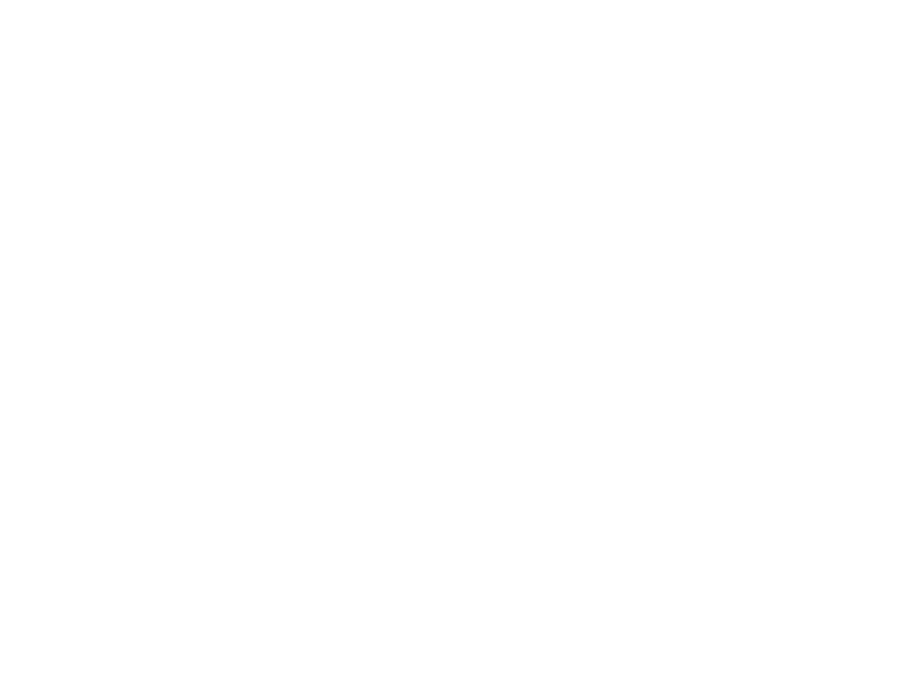
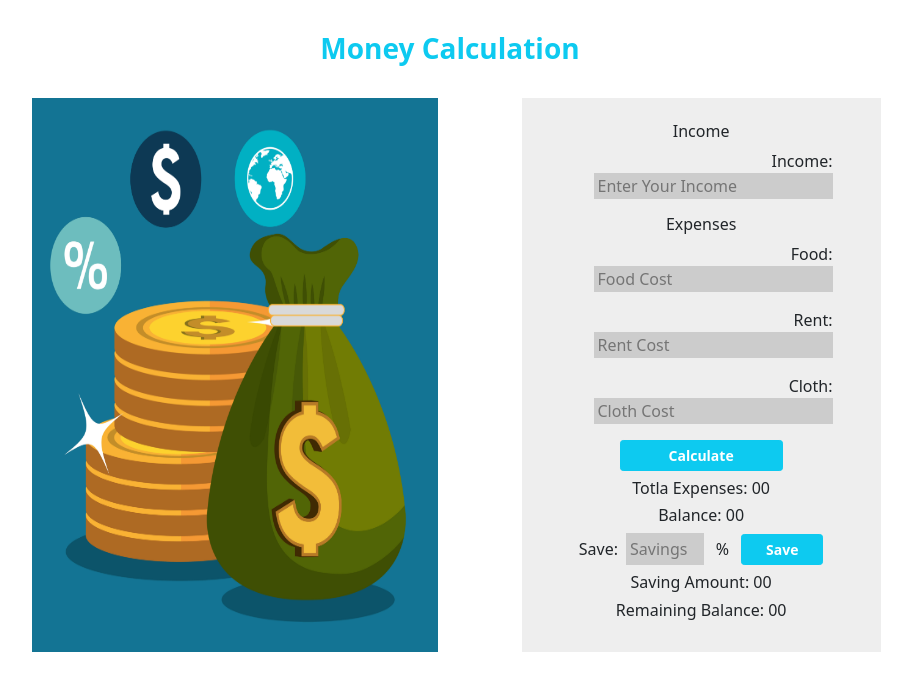
Before and after one commit to abuzafaremon/money-master, a plain HTML site: page index.html in a window 1280 px wide. Shown: the whole page, without its empty margins (190-1102 px from the left). Drawn offline with nearby package versions, Linux system fonts and the light colour scheme.

Commit message:
html markup done

```diff
--- a/css/style.css
+++ b/css/style.css
@@ -0,0 +1,6 @@
+.bg-gray{
+  background-color: #cccccc56;
+}
+.bg-light-gray{
+  background-color: #cccccc;
+}
--- a/index.html
+++ b/index.html
@@ -13,10 +13,69 @@
   <link rel="stylesheet" href="css/style.css">
 </head>
 
-<body>
+<body class="container">
+  <!-- main heading -->
+  <header class="text-info text-center mt-3 py-3">
+    <h3 class="fw-bold">Money Calculation</h3>
+  </header>
+  <!-- main section  -->
+  <main class="w-75 mx-auto">
+    <section class="py-2">
+      <div class="row justify-content-between">
+        <!-- image part -->
+        <div class="col-12 col-lg-6 me-0 me-lg-">
+          <img src="image/savings.jpg" alt="Doler Image" class="img-fluid h-100">
+        </div>
+        <!-- calculation part -->
+        <div class="col-12 col-lg-5 text-center bg-gray p-4">
+          <div class="mb-3 px-4">
+            <h6 class="">Income</h6>
+            <div class="mb-3 text-end">
+              <span class="">Income:</span>
+              <input id="income" class="bg-light-gray border-0   px-1" type="text" placeholder="Enter Your Income">
+            </div>
+          </div>
+          <div class="px-4 mb-3">
+            <h6 class="">Expenses</h6>
+            <div class="mb-3 text-end">
+              <span class="">Food:</span>
+              <input id="food" class="bg-light-gray border-0   px-1" type="text" placeholder="Food Cost">
+            </div>
+            <div class="mb-3 text-end">
+              <span class="">Rent:</span>
+              <input id="rent" class="bg-light-gray border-0   px-1" type="text" placeholder="Rent Cost">
+            </div>
+            <div class="mb-3 text-end">
+              <span class="">Cloth:</span>
+              <input id="cloth" class="bg-light-gray border-0   px-1" type="text" placeholder="Cloth Cost">
+            </div>
+          </div>
+          <div class="mb-2">
+            <div class="mb-2">
+              <button id="calculate-btn" class="btn btn-info text-white fw-bold btn-sm px-5">Calculate</button>
+            </div>
+            <div>
+              <h6>Totla Expenses: <span id="total-expenses">00</span> </h6>
+              <h6>Balance: <span id="balance">00</span> </h6>
+            </div>
+          </div>
+          <div class="mb-2 d-flex justify-content-center align-items-center gap-2">
+            <span>Save:</span>
+            <input type="text" id="save-input" class="bg-light-gray border-0 p-1   w-25" placeholder="Savings">
+            <span class="mx-1">%</span>
+            <button id="save-btn" class="btn btn-sm btn-info text-white fw-bold py-1 px-4">Save</button>
+          </div>
+          <div>
+            <h6>Saving Amount: <span id="saving-amount">00</span> </h6>
+            <h6>Remaining Balance: <span id="remaining-balance">00</span> </h6>
+          </div>
+        </div>
+      </div>
+    </section>
+  </main>
 
 
-  <!-- bootstrap ja script -->
+  <!-- bootstrap javascript -->
   <script src="https://cdn.jsdelivr.net/npm/bootstrap@5.1.3/dist/js/bootstrap.bundle.min.js"
     integrity="sha384-ka7Sk0Gln4gmtz2MlQnikT1wXgYsOg+OMhuP+IlRH9sENBO0LRn5q+8nbTov4+1p"
     crossorigin="anonymous"></script>
```
Also changed, not shown: image/savings.jpg (added).
